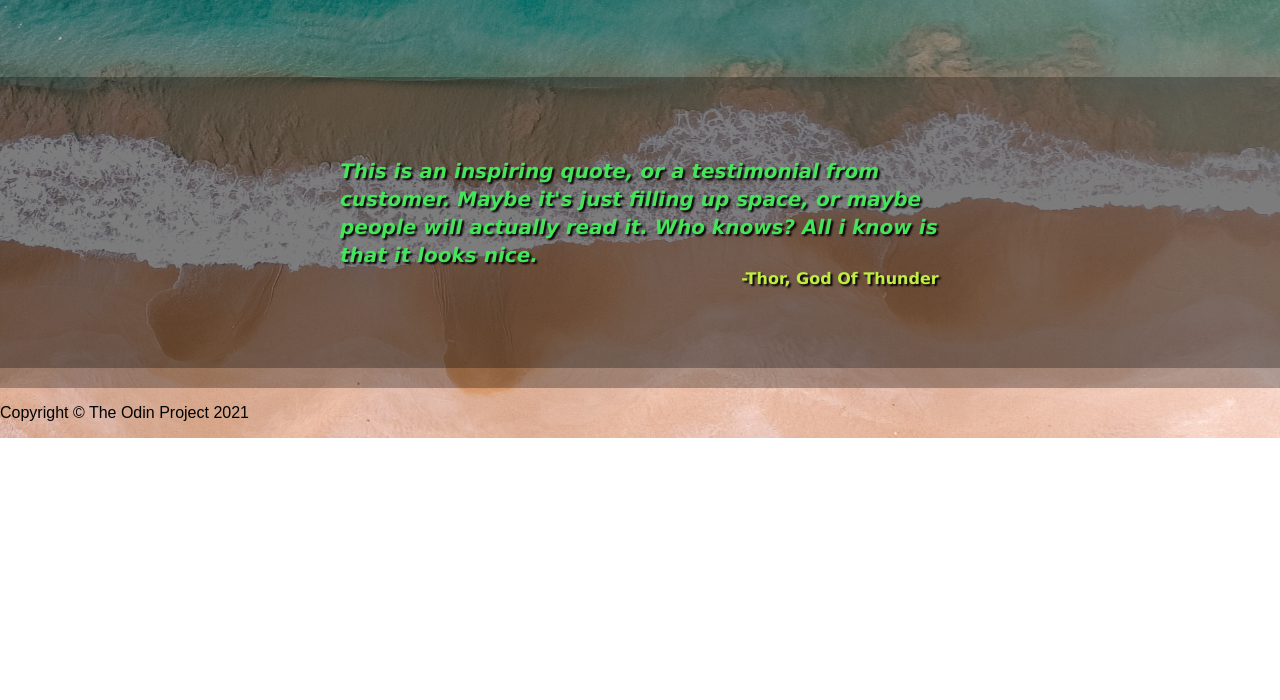
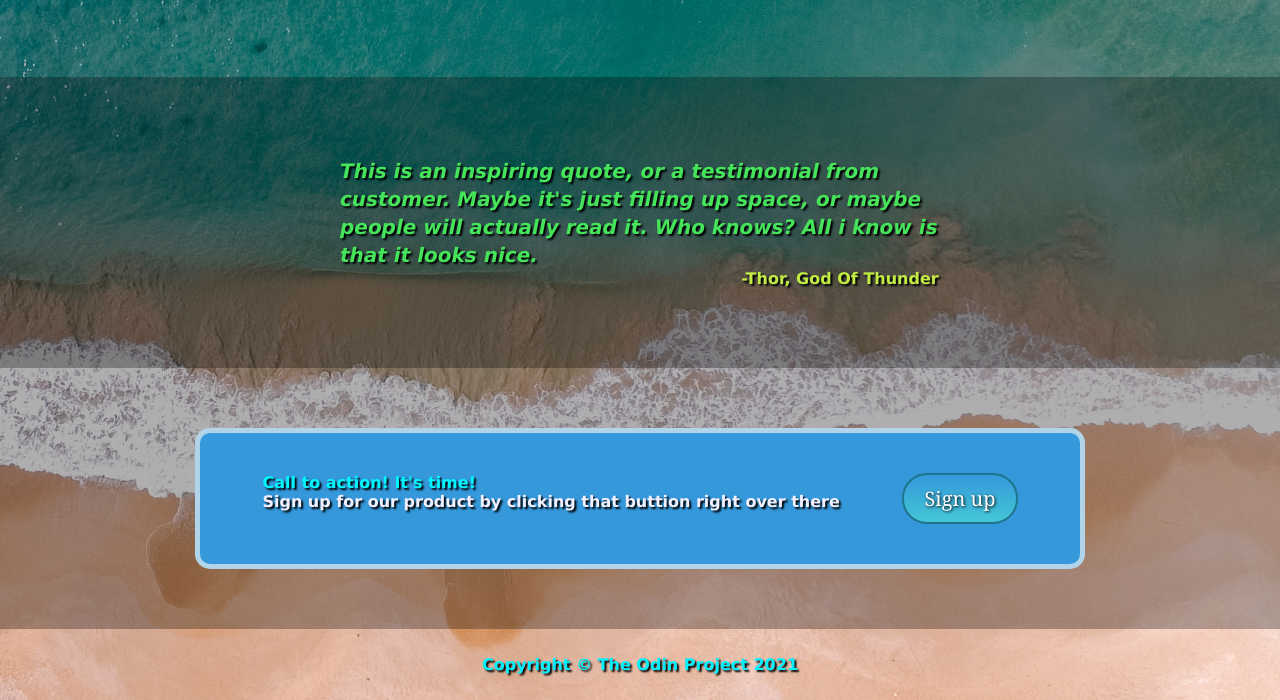
Before and after one commit to b783/Landing-Page, a plain HTML site: page index.html in a window 1280 px wide. Shown: the part 936-1636 px from the top of the page. Before the commit the page ends 1374 px from the top, so only its background shows below. Drawn offline with Linux system fonts and the light colour scheme.

Commit message:
update index.html and style.css

```diff
--- a/index.html
+++ b/index.html
@@ -52,9 +52,16 @@
                 All i know is that it looks nice.</div>
             <div class="text quote-credit">-Thor, God Of Thunder</div>
         </div>
+        <div class="bottom-signup">
+            <div class="signup-text">
+                <div class="text signup-text-up">Call to action! It's time!</div>
+                <div class="text signup-text-bottom">Sign up for our product by clicking that buttion right over there</div>
+            </div>
+            <button class="btn signup-button-down">Sign up</button>
+        </div>
     </div>
     <footer>
-        <p>Copyright <span>&#169</span> The Odin Project 2021</p>
+        <p class="text">Copyright <span>&#169</span> The Odin Project 2021</p>
     </footer>
 </body>
 </html>
--- a/style.css
+++ b/style.css
@@ -152,3 +152,28 @@ a:hover {
     color: #c0ec44;
     padding-left: 400px;
 }
+.bottom-signup {
+    display: flex;
+    background-color: #3498db;
+    padding: 40px;
+    margin: 60px 0 40px 0;
+    border-radius: 15px;
+    width: 800px;
+    justify-content: center;
+    border: 5px solid rgba(243, 243, 243, 0.658);
+}
+.signup-text {
+    margin-right: 40px;
+}
+.signup-text-up {
+    color: #00f7ff;
+}
+.signup-text-bottom {
+    min-width: 600px;
+    color: #f2f0ff;
+}
+footer {
+    margin: 10px;
+    display: flex;
+    justify-content: center;
+}
```
